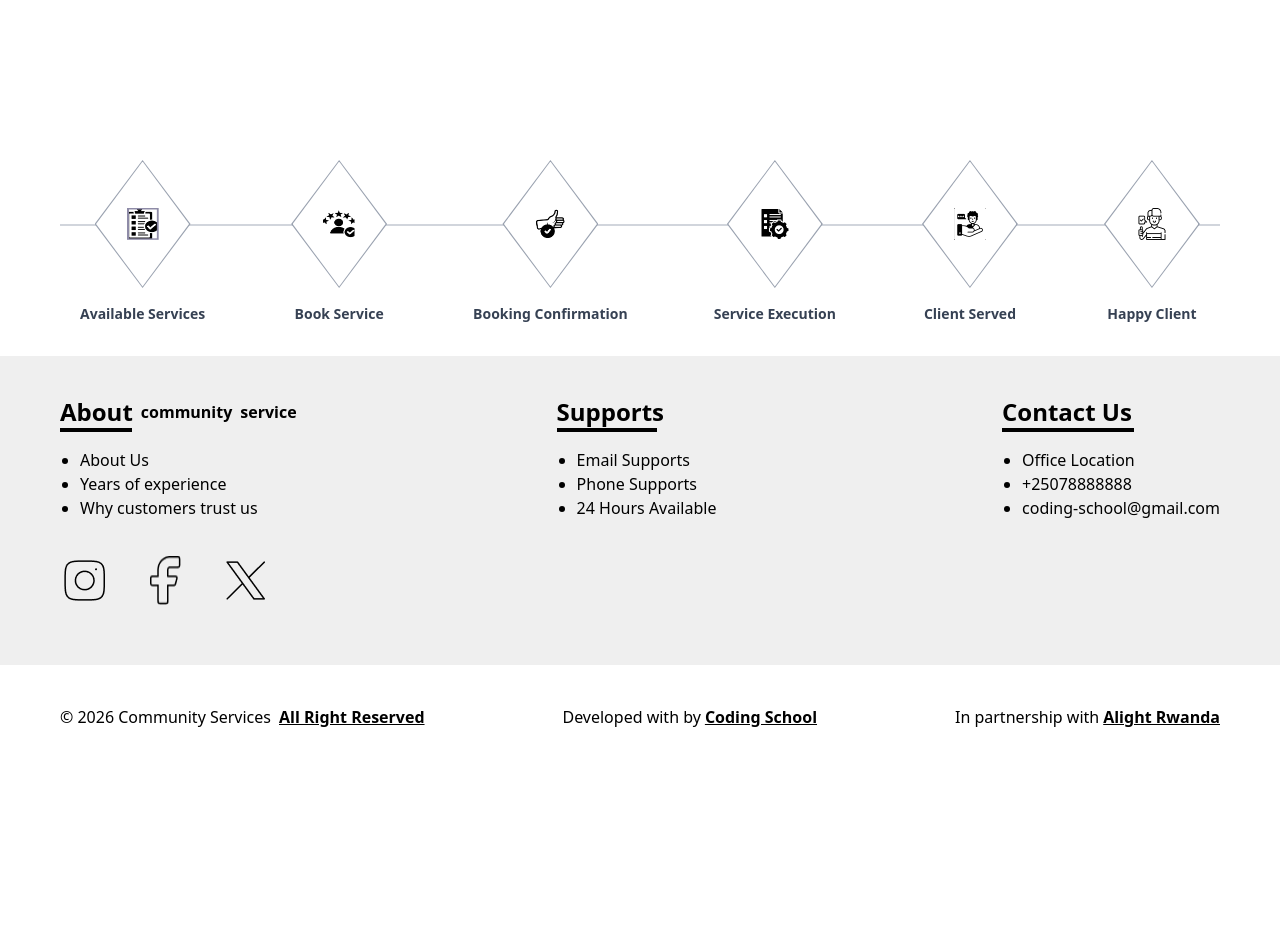
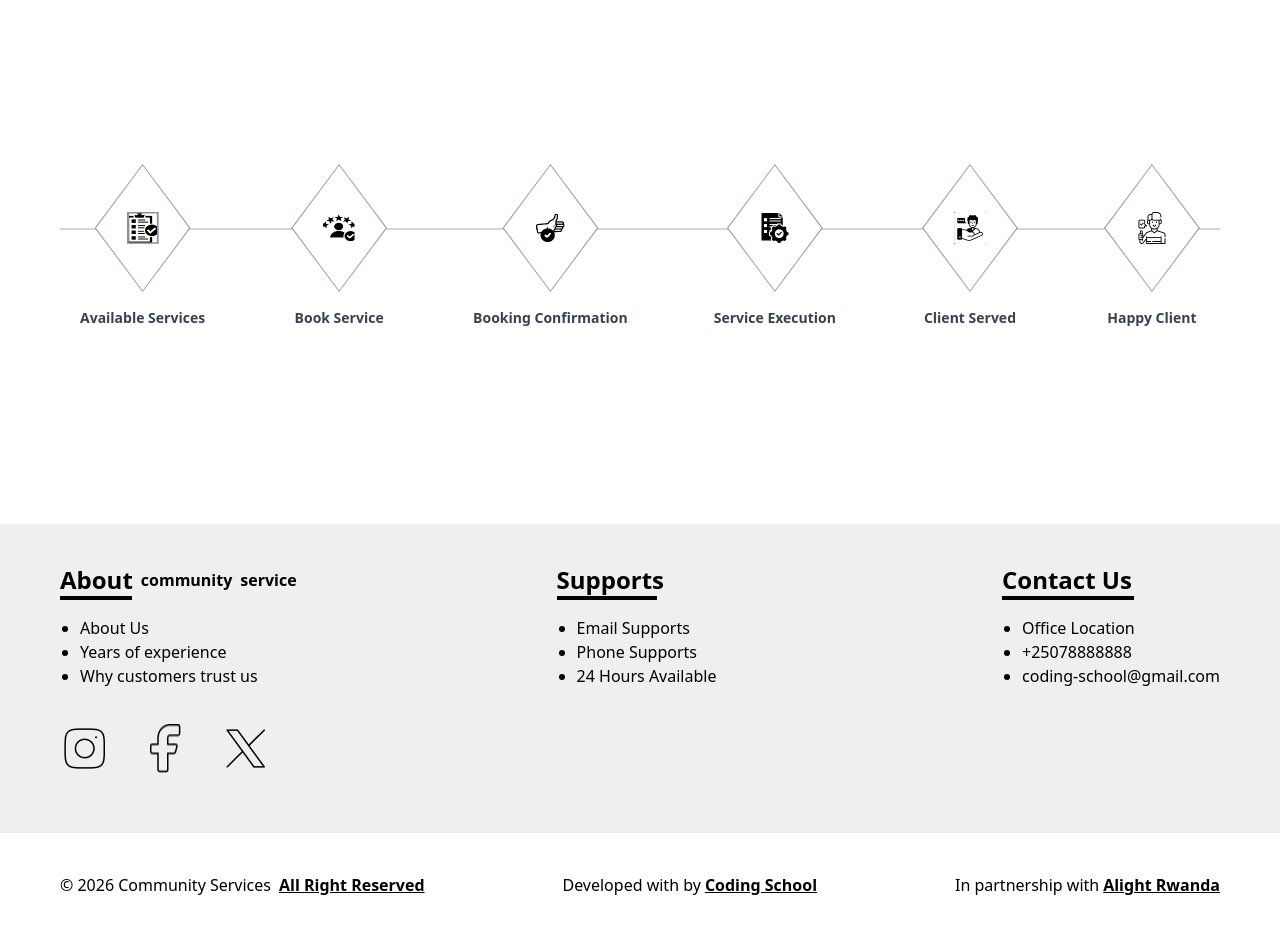
Before and after one commit to Alight-Rw/Community-Services, a React (Vite) app: page / in a window 1280 px wide. Shown: the part 1880-2805 px from the top of the page. Before the commit the page ends 2649 px from the top, so only its background shows below. Built offline with nearby package versions, Linux system fonts and the light colour scheme.

Commit message:
contact us task

```diff
--- a/src/Components/Client/ContactUs.jsx
+++ b/src/Components/Client/ContactUs.jsx
@@ -8,7 +8,7 @@ export const ContactUs = () => {
 
 
     return (
-        <div className="min-h-screen bg-primary p-10 font-sans ">
+        <div className="min-h-screen bg-primary  font-sans p-16 ">
             <div className="max-w-8xl mx-auto grid grid-cols-1 md:grid-cols-3 gap-8">
 
 
--- a/src/Components/Client/Home/ServicesProcess.jsx
+++ b/src/Components/Client/Home/ServicesProcess.jsx
@@ -12,7 +12,7 @@ const ServicesProcess = () => {
   const lozengePath = "polygon(50% 0%, 100% 50%, 50% 100%, 0% 50%)";
 
   return (
-    <div className="w-full py-8 px-7.5 md:px-15">
+    <div className="w-full  mb-15 sm:mb-20 md:mb-30 lg:mb-40 px-7.5 md:px-15 p-9">
       <div className="">
         <div className="relative w-full">
           <div className="absolute top-4 sm:top-14 md:top-16 left-0 right-0 h-[1.5px] bg-gray-300 z-0"></div>
```
